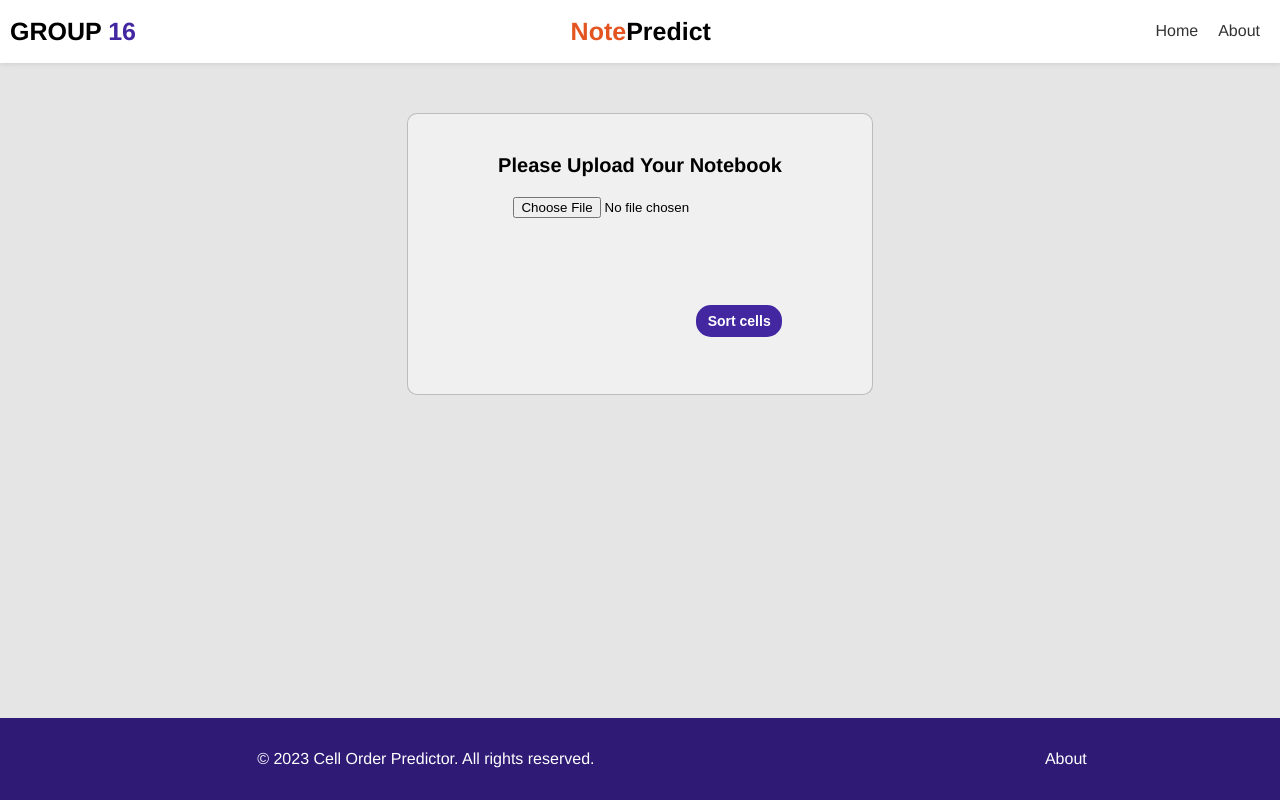
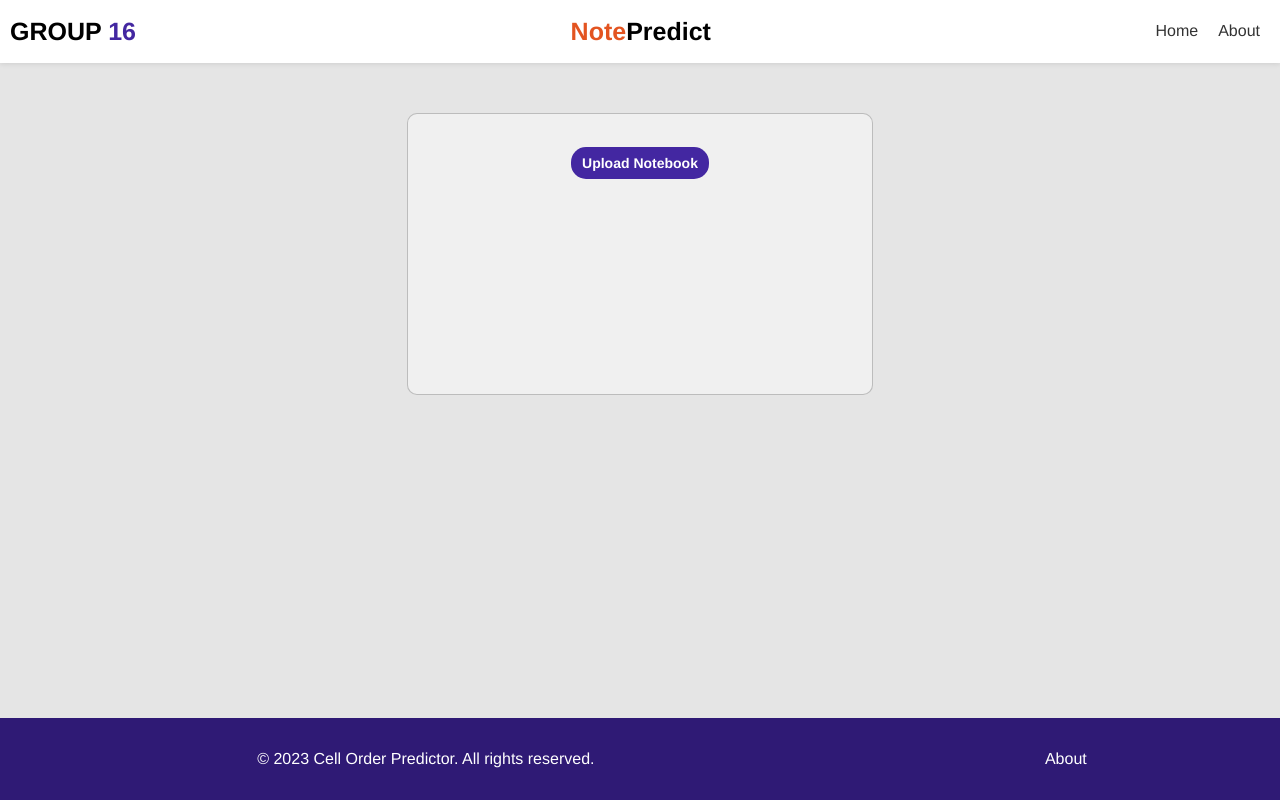
Before and after one commit to kingsley9/cell-order-predictor, a React (Create React App) app in the folder client/: page / in a window 1280 px wide. Built offline with nearby package versions, Linux system fonts and the light colour scheme.

Commit message:
Add sorting as soon as user uploads file

```diff
--- a/client/src/pages/home/HomePage.css
+++ b/client/src/pages/home/HomePage.css
@@ -45,9 +45,12 @@
   padding: 10px;
   cursor: pointer;
 }
+.form-group input[type="file"] {
+  visibility: hidden;
+}
 
-.file-upload-btn {
-   background-color: #4327a1;
+.custom-upload-button {
+  background-color: #4327a1;
   color: white;
   font-weight: bold;
   font-size: 14px;
@@ -56,21 +59,17 @@
   padding: 0.5rem 0.7rem;
   cursor: pointer;
   text-decoration: none;
-  align-self: flex-end;
+
 }
 
-.file-upload-btn:hover {
-    background-color: #665894;
+.custom-upload-button:hover {
+  background-color: #665894;
+}
 
-  }
-.file-upload-container {
-  display: flex;
-  align-items: center;
-  flex-direction: column;
-  height: 150px;
-  justify-content: space-between;
+.file-upload-input {
+  display: none;
+}
 
-}
 
 .form-group input[type="file"] {
   border: none;
--- a/client/src/pages/home/HomePage.jsx
+++ b/client/src/pages/home/HomePage.jsx
@@ -1,5 +1,5 @@
 import React, { useState } from 'react';
-import { Button, Form, FormGroup, Label, Input } from 'reactstrap';
+import { FormGroup, Label, Input } from 'reactstrap';
 import './HomePage.css';
 import { API_URL } from '../../api';
 import { css } from '@emotion/react';
@@ -15,21 +15,9 @@ const HomePage = () => {
     const selectedFile = event.target.files[0];
     console.log(selectedFile?.name);
     setFile(selectedFile);
-  }
-
-  function handleSubmit(event) {
-    event.preventDefault();
-
-    if (!file) {
-      console.log('No file selected');
-      return;
-    }
-
+    const formData = new FormData();
+    formData.append('file', selectedFile);
     setLoading(true);
-
-    const formData = new FormData();
-    formData.append('file', file);
-
     fetch(`${API_URL}/upload`, {
       method: 'POST',
       body: formData,
@@ -41,7 +29,7 @@ const HomePage = () => {
       .then((data) => {
         console.log(data);
         console.log(data.predictions);
-        navigate(`/download/${data.notebook_id}`); // Navigate to downloads with notebookId as a parameter
+        navigate(`/download/${data.notebook_id}`);
       })
       .catch((error) => {
         console.error(error);
@@ -51,12 +39,29 @@ const HomePage = () => {
   return (
     <div className="home-container rounded border p-4">
       <div className="home-upload-container">
-        <Form onSubmit={handleSubmit}>
+        {loading ? (
+          <div
+            style={{
+              display: 'flex',
+              alignItems: 'center',
+              marginBottom: 'auto',
+            }}
+          >
+            <ClipLoader
+              css={css`
+                display: inline-block;
+              `}
+              size={20}
+              color={'#665894'}
+              loading={loading}
+            />
+            <p style={{ marginLeft: '10px' }}>Sorting Notebook</p>
+          </div>
+        ) : (
           <FormGroup>
-            <Label className="file-upload-label">
-              Please Upload Your Notebook
+            <Label htmlFor="fileUpload" className="custom-upload-button">
+              Upload Notebook
             </Label>
-            <div className="file-upload-container">
             <Input
               type="file"
               name="file"
@@ -65,19 +70,8 @@ const HomePage = () => {
               className="file-upload-input"
               onChange={handleFileSelect}
             />
-              <Button className="file-upload-btn">Sort cells</Button>
-              <ClipLoader
-                css={css`
-                  display: inline-block;
-                  margin-left: 10px;
-                `}
-                size={20}
-                color={'#665894'}
-                loading={loading}
-              />
-            </div>
           </FormGroup>
-        </Form>
+        )}
       </div>
     </div>
   );
```
Also changed, not shown: 1 other file (tests, documents, lock files or other folders). Lines whose indentation alone changed are shown as unchanged.
